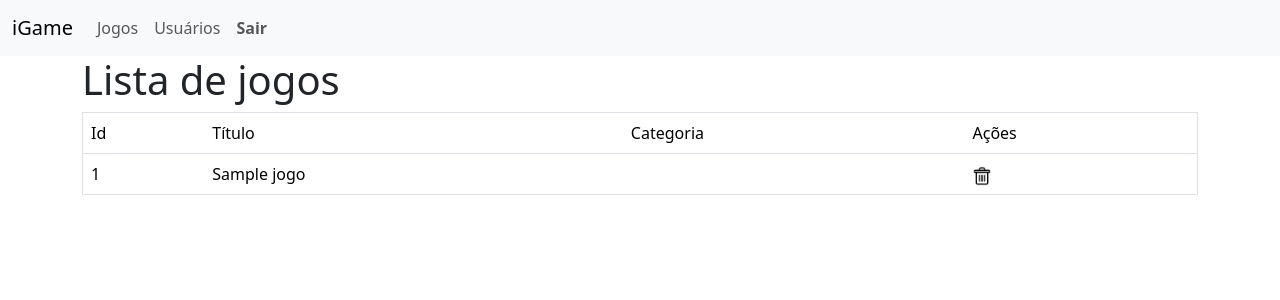
After one commit to joaovpolizelli/projeto-jogo, a PHP site: page /listar-jogos.php in a window 1280 px wide. The commit adds this page. Shown: the top 300 px of the page. Run offline with PHP 8.4, Linux system fonts and the light colour scheme; tables that the repository leaves empty hold one stand-in row (values such as "Sample post"); data that the repository does not hold is empty.

Commit message:
Fazendo arquivo de exclusão de jogos, fazendo gerenciados de users e games.

```diff
--- a/site/cabecalho.php
+++ b/site/cabecalho.php
@@ -5,6 +5,7 @@
     <meta http-equiv="X-UA-Compatible" content="IE=edge">
     <meta name="viewport" content="width=device-width, initial-scale=1.0">
     <title>iGames</title>
+
     <link href="https://cdn.jsdelivr.net/npm/bootstrap@5.3.0-alpha3/dist/css/bootstrap.min.css" rel="stylesheet" integrity="sha384-KK94CHFLLe+nY2dmCWGMq91rCGa5gtU4mk92HdvYe+M/SXH301p5ILy+dN9+nJOZ" crossorigin="anonymous">
     <link href="styles.css" rel="stylesheet">
 
--- /dev/null
+++ b/site/listar-jogos.php
@@ -0,0 +1,54 @@
+<?php
+include "cabecalho.php";
+include "menu-sistema.php";
+?>
+
+<div class="container">
+    <div class="row">
+        <div class="col">
+            <h1>Lista de jogos</h1>
+        </div>
+    </div>
+    <div class="row">
+        <div class="col">
+
+            <table class="table" border="1">
+                <tr>
+                    <td>Id</td>
+                    <td>Título</td>
+                    <td>Categoria</td>
+                    <td>Ações</td>
+                </tr>
+
+                <?php
+                include "conexao.php";
+                $sql_buscar = "select * from jogo";
+                $todos_os_jogos = mysqli_query($conexao, $sql_buscar);
+                while ($um_jogo = mysqli_fetch_assoc($todos_os_jogos)) :
+                ?>
+                    <tr>
+                        <td><?php echo $um_jogo["id"]; ?></td>
+                        <td> <?php echo $um_jogo["titulo"]; ?> </td>
+                        <td> <?php echo $um_jogo["categoria"]; ?> </td>
+                        <td>
+                            <a href="excluir-jogos.php?id=<?php echo $um_jogo["id"]; ?>">
+                                <img src="img/trash.png" width="20">
+                            </a>
+                        </td>
+                    </tr>
+
+                <?php
+                endwhile;
+                mysqli_close($conexao);
+                ?>
+            </table>
+
+        </div>
+    </div>
+</div>
+
+<script src="https://cdn.jsdelivr.net/npm/bootstrap@5.3.0-alpha3/dist/js/bootstrap.bundle.min.js" integrity="sha384-ENjdO4Dr2bkBIFxQpeoTz1HIcje39Wm4jDKdf19U8gI4ddQ3GYNS7NTKfAdVQSZe" crossorigin="anonymous"></script>
+
+</body>
+
+</html>
--- /dev/null
+++ b/site/menu-sistema.php
@@ -0,0 +1,21 @@
+<nav class="navbar navbar-expand-lg bg-body-tertiary">
+    <div class="container-fluid">
+        <a class="navbar-brand" href="#">iGame</a>
+        <button class="navbar-toggler" type="button" data-bs-toggle="collapse" data-bs-target="#navbarSupportedContent" aria-controls="navbarSupportedContent" aria-expanded="false" aria-label="Toggle navigation">
+            <span class="navbar-toggler-icon"></span>
+        </button>
+        <div class="collapse navbar-collapse" id="navbarSupportedContent">
+            <ul class="navbar-nav me-auto mb-2 mb-lg-0">
+                <li class="nav-item">
+                    <a class="nav-link" href="listar-jogos.php">Jogos</a>
+                </li>
+                <li class="nav-item">
+                    <a class="nav-link" href="listar-usuarios.php">Usuários</a>
+                </li>
+                <li class="nav-item">
+                    <a class="nav-link" href="index.php"><b>Sair</b></a>
+                </li>
+            </ul>
+        </div>
+    </div>
+</nav>
--- a/site/menu.php
+++ b/site/menu.php
@@ -6,10 +6,8 @@
     </button>
     <div class="collapse navbar-collapse" id="navbarSupportedContent">
       <ul class="navbar-nav me-auto mb-2 mb-lg-0">
-        <!-- <li class="nav-item">
-          <a class="nav-link active" aria-current="page" href="#">Home</a>
-        </li> -->
       </ul>
+
       <?php
       $mensagem = $_GET["msg"] ?? "";
       if ($mensagem == "erro") {
```
Also changed, not shown: site/excluir-jogos.php (added, +15 -0 lines), site/listar-usuarios.php (added, +50 -0 lines), site/painel.php (+19 -0 lines), site/img/trash.png (added).
